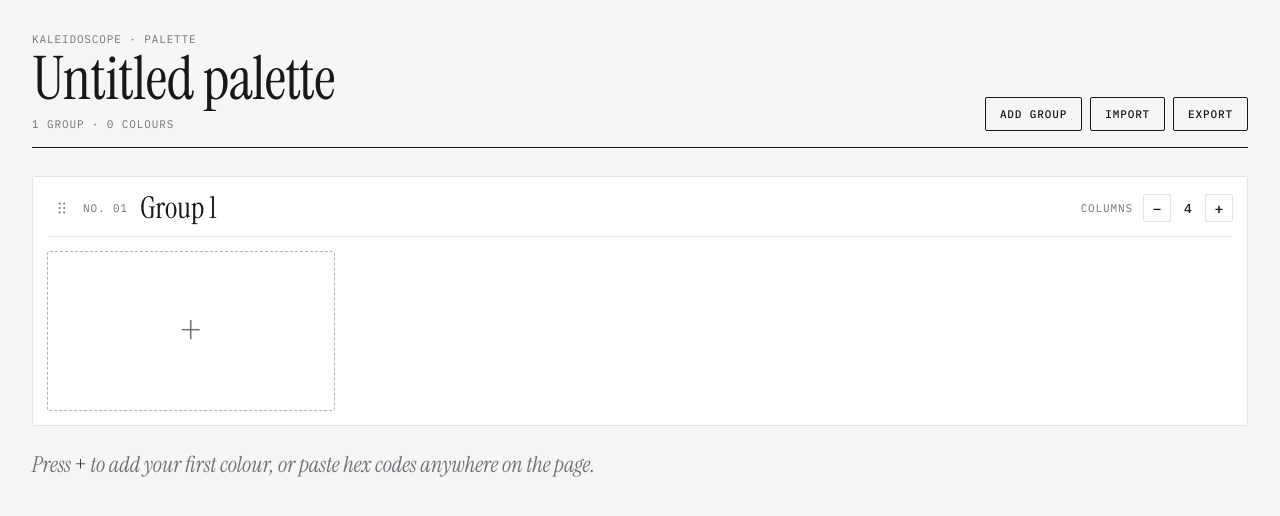
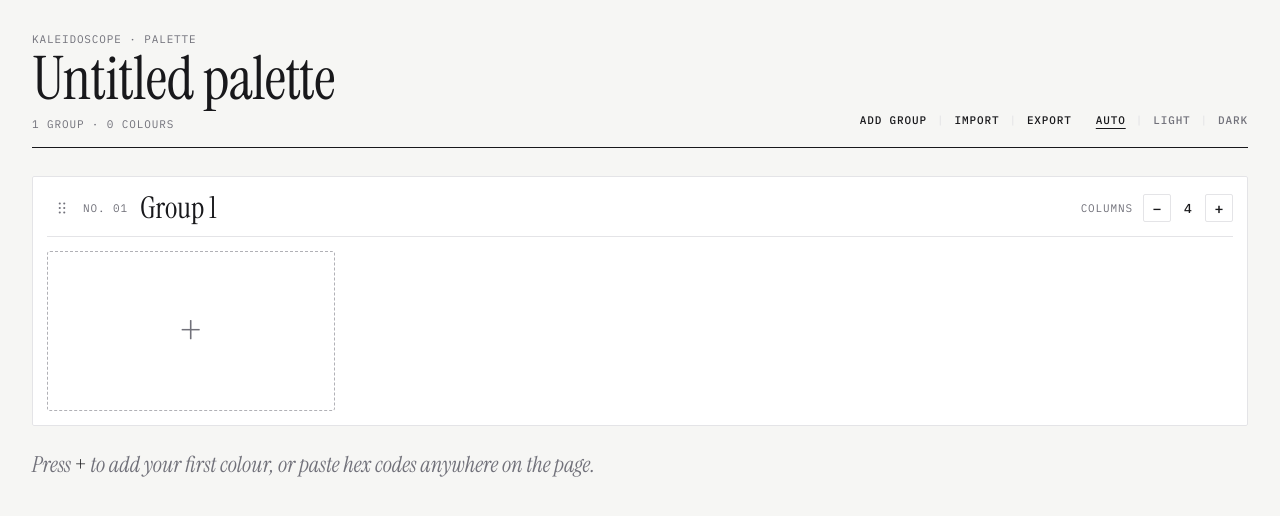
Before and after one commit to 1sabelle/kaleidoscope, a React (Vite) app: page / in a window 1280 px wide. Shown: the top 516 px of the page. Built offline with nearby package versions, Linux system fonts and the light colour scheme.

Commit message:
✨ Add a light/dark theme switch
Auto follows the OS as before; Light and Dark override it. The choice is
saved, and index.html applies it before first paint so there's no flash.
Toolbar buttons are now plain uppercase text separated by thin bars.

```diff
--- a/index.html
+++ b/index.html
@@ -11,6 +11,13 @@
       href="https://fonts.googleapis.com/css2?family=IBM+Plex+Mono:wght@400;500;600&family=Instrument+Serif:ital@0;1&display=swap"
     />
     <title>Kaleidoscope</title>
+    <script>
+      // Apply a saved light/dark choice before first paint (see src/theme.ts).
+      try {
+        const theme = localStorage.getItem("kaleidoscope:theme");
+        if (theme === "light" || theme === "dark") document.documentElement.dataset.theme = theme;
+      } catch {}
+    </script>
   </head>
   <body>
     <div id="root"></div>
--- a/src/App.tsx
+++ b/src/App.tsx
@@ -27,6 +27,8 @@ import { parsePalette, serializePalette, usePalette } from "./palette";
 import { groupsOf, isFixed, layoutWeight } from "./layout";
 import type { LayoutNode } from "./types";
 import { parseHexList, textColorFor } from "./color";
+import { useTheme } from "./theme";
+import type { Theme } from "./theme";
 
 type Point = { x: number; y: number };
 
@@ -187,6 +189,7 @@ type ActiveDrag = { type: "swatch" | "group"; id: string };
 
 export default function App() {
   const [palette, dispatch] = usePalette();
+  const [theme, setTheme] = useTheme();
   const [focusId, setFocusId] = useState<string | null>(null);
   const [activeDrag, setActiveDrag] = useState<ActiveDrag | null>(null);
   const [groupDrop, setGroupDrop] = useState<{ groupId: string; zone: DropZone } | null>(null);
@@ -380,27 +383,31 @@ export default function App() {
         </div>
 
         <div className="controls">
+          <div className="text-actions">
             {groups.some((g) => g.width ?? g.height ?? g.offsetX ?? g.offsetY) && (
               <button
                 type="button"
-              className="btn"
+                className="text-btn"
                 onClick={() => dispatch({ type: "resetSizes" })}
                 title="Undo hand-picked group sizes so groups fill the screen again"
               >
                 Fit to screen
               </button>
             )}
-          <button type="button" className="btn" onClick={addGroup}>
+            <button type="button" className="text-btn" onClick={addGroup}>
               Add group
             </button>
-
-          <div className="file-actions">
-            <button type="button" className="btn" onClick={() => importRef.current?.click()}>
+            <button
+              type="button"
+              className="text-btn"
+              onClick={() => importRef.current?.click()}
+            >
               Import
             </button>
-            <button type="button" className="btn" onClick={exportPalette}>
+            <button type="button" className="text-btn" onClick={exportPalette}>
               Export
             </button>
+          </div>
           <input
             ref={importRef}
             type="file"
@@ -412,6 +419,20 @@ export default function App() {
               if (file) importPalette(file);
             }}
           />
+
+          <div className="text-actions theme-switch" role="group" aria-label="Theme">
+            {(["system", "light", "dark"] as Theme[]).map((option) => (
+              <button
+                key={option}
+                type="button"
+                className="text-btn"
+                aria-pressed={theme === option}
+                onClick={() => setTheme(option)}
+                title={option === "system" ? "Follow your system setting" : undefined}
+              >
+                {option === "system" ? "Auto" : option}
+              </button>
+            ))}
           </div>
         </div>
       </header>
--- a/src/index.css
+++ b/src/index.css
@@ -20,6 +20,7 @@
   --font-display: "Instrument Serif", "Iowan Old Style", Georgia, serif;
   --font-mono: "IBM Plex Mono", ui-monospace, "SF Mono", Menlo, monospace;
 
+  color-scheme: light dark;
   font-family: var(--font-mono);
   font-size: 13px;
   color: var(--text);
@@ -27,8 +28,10 @@
   -webkit-font-smoothing: antialiased;
 }
 
+/* Dark follows the OS unless light was picked, or applies when dark was
+   picked. The two blocks hold the same values. */
 @media (prefers-color-scheme: dark) {
-  :root {
+  :root:not([data-theme="light"]) {
     --bg: #111113;
     --surface: #1c1c1f;
     --text: #f4f4f5;
@@ -39,6 +42,26 @@
     --accent-ink: #18181b;
     --danger: #f87171;
   }
+}
+
+:root[data-theme="dark"] {
+  --bg: #111113;
+  --surface: #1c1c1f;
+  --text: #f4f4f5;
+  --muted: #a1a1aa;
+  --border: #2e2e33;
+  --rule: #f4f4f5;
+  --accent: #f4f4f5;
+  --accent-ink: #18181b;
+  --danger: #f87171;
+}
+
+:root[data-theme="light"] {
+  color-scheme: light;
+}
+
+:root[data-theme="dark"] {
+  color-scheme: dark;
 }
 
 * {
@@ -186,9 +209,58 @@ button {
   font-weight: 500;
 }
 
-.file-actions {
+/* Toolbar actions as plain text, separated by thin bars: "ADD GROUP | IMPORT". */
+.text-actions {
   display: flex;
-  gap: 8px;
+  flex-wrap: wrap;
+  align-items: center;
+}
+
+.text-btn {
+  padding: 4px 0;
+  border: none;
+  background: transparent;
+  color: var(--text);
+  font-size: 11px;
+  font-weight: 500;
+  letter-spacing: 0.08em;
+  text-transform: uppercase;
+  text-underline-offset: 4px;
+  transition: color 0.15s;
+}
+
+.text-btn + .text-btn::before {
+  content: "|";
+  display: inline-block; /* keeps an underline on the button off it */
+  margin: 0 10px;
+  color: var(--border);
+}
+
+.text-btn:hover {
+  text-decoration: underline;
+}
+
+.text-btn:focus-visible {
+  outline: 2px solid var(--accent);
+  outline-offset: 2px;
+}
+
+/* Auto | Light | Dark: the unchosen ones are muted, the chosen one underlined. */
+.theme-switch {
+  margin-left: 16px;
+}
+
+.theme-switch .text-btn {
+  color: var(--muted);
+}
+
+.theme-switch .text-btn:hover,
+.theme-switch .text-btn[aria-pressed="true"] {
+  color: var(--text);
+}
+
+.theme-switch .text-btn[aria-pressed="true"] {
+  text-decoration: underline;
 }
 
 .notice {
--- /dev/null
+++ b/src/theme.ts
@@ -0,0 +1,36 @@
+import { useEffect, useState } from "react";
+
+export type Theme = "system" | "light" | "dark";
+
+const STORAGE_KEY = "kaleidoscope:theme";
+
+function load(): Theme {
+  try {
+    const saved = localStorage.getItem(STORAGE_KEY);
+    return saved === "light" || saved === "dark" ? saved : "system";
+  } catch {
+    return "system";
+  }
+}
+
+/**
+ * Light, dark, or follow the OS. The choice is set as `data-theme` on <html>
+ * (index.html does the same before first paint, so there's no flash).
+ */
+export function useTheme() {
+  const [theme, setTheme] = useState<Theme>(load);
+
+  useEffect(() => {
+    const root = document.documentElement;
+    if (theme === "system") delete root.dataset.theme;
+    else root.dataset.theme = theme;
+    try {
+      if (theme === "system") localStorage.removeItem(STORAGE_KEY);
+      else localStorage.setItem(STORAGE_KEY, theme);
+    } catch {
+      // Storage can be unavailable (private mode, quota); the choice just won't stick.
+    }
+  }, [theme]);
+
+  return [theme, setTheme] as const;
+}
```
Lines whose indentation alone changed are shown as unchanged.
